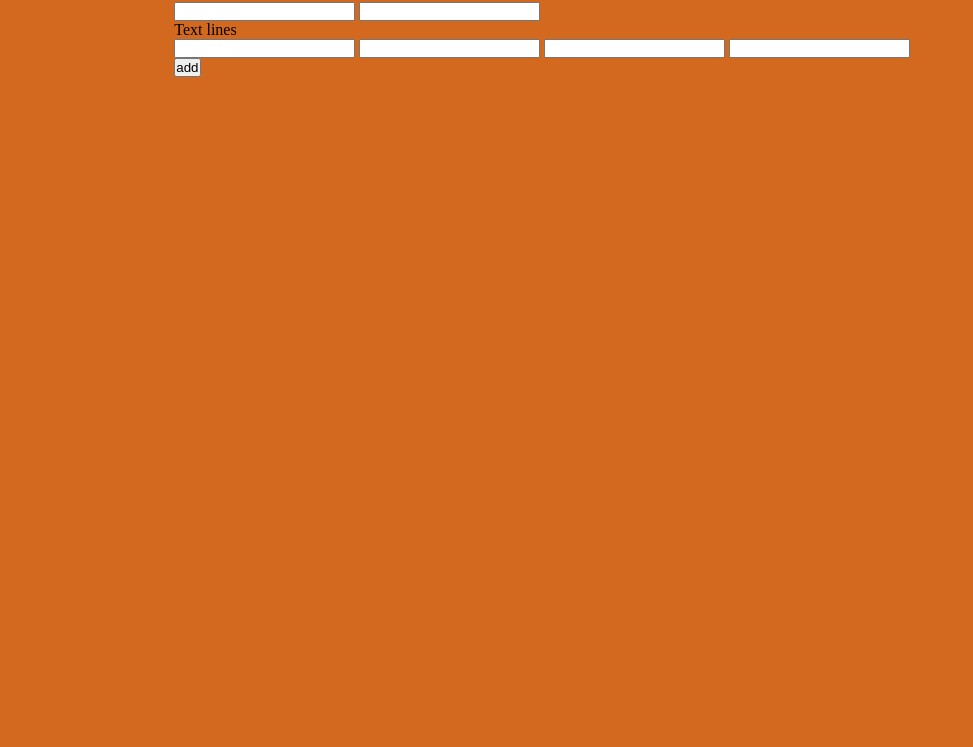
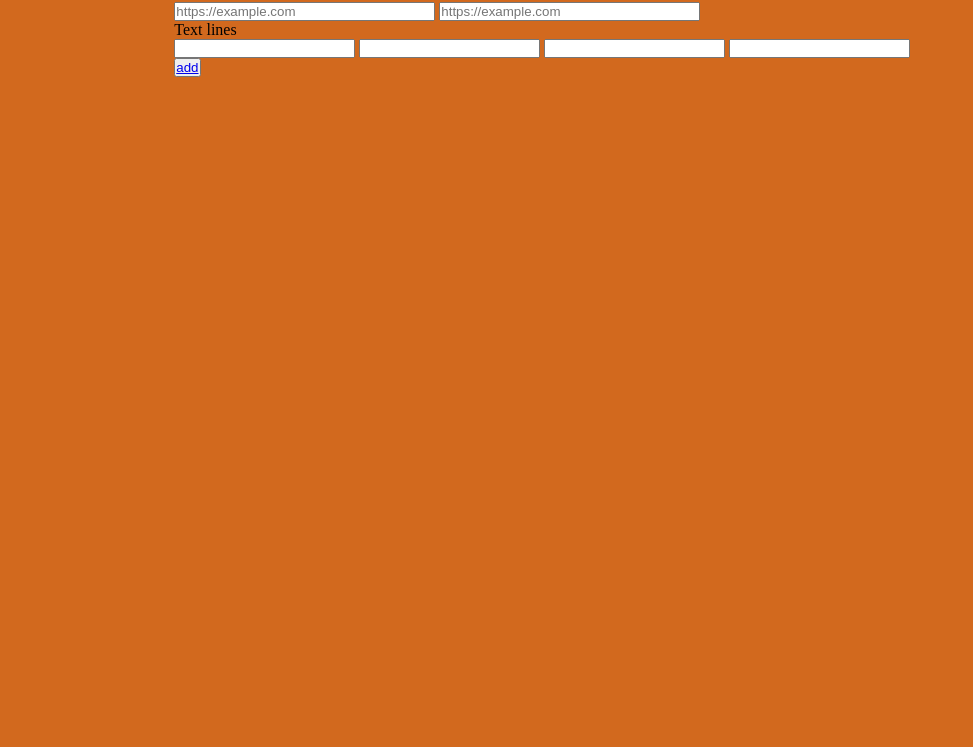
Before and after one commit to yarinisraeli24/adds, a website: page node_server/addAd.html in a window 1280 px wide. Shown: the part 53-800 px from the top of the page, without its empty margins (0-973 px from the left). Drawn offline with nearby package versions, Linux system fonts and the light colour scheme.

Commit message:
last changes

```diff
--- a/node_server/addAd.html
+++ b/node_server/addAd.html
@@ -9,16 +9,23 @@
 </head>
 <body>
     <div>
-    <label for="Add name">name</label> <input type="text" id="ad_name"><br>
+    <label for="Ad name">name</label> <input type="text" id="ad_name"><br>
     <label for="Pictures">Pictures</label>
-     <input type="url" id="pictureUrl1">
-     <input type="url" id="pictureUrl2"><br>
+    <input type="url" name="url" id="pictureUrl1"
+       placeholder="https://example.com"
+       pattern="https://.*" size="30"
+       required>
+     <input type="url" name="url" id="pictureUrl2"
+     placeholder="https://example.com"
+     pattern="https://.*" size="30"
+     required>
     <label for="Text lines">Text lines</label>
     <input type="text" id="text1">
     <input type="text" id="text2">
     <input type="text" id="text3">
     <input type="text" id="text4"><br>
-    <button id="add" onclick="onAddAd()">add</button>
+    <button id="add" onclick="onAddAd()"><a href="./Admin">add</a></button>
+
 </div>
 </body>
 <script>
@@ -52,5 +59,6 @@ function onAddAd(event) {
         }
     }
     });
+
 }
 </script>
--- a/node_server/server.js
+++ b/node_server/server.js
@@ -121,6 +121,7 @@ app.get('/addAd', (req, res) => {
   //disconnect connect id
   res.sendFile(path.join(__dirname + '/addAd.html'));
 })
+
 app.get('/getAd', (req, res) => {
 
   const checkIfDateIsValid = (item) => {
@@ -204,6 +205,9 @@ app.post('/changePassword', (req, res) => {
   const { body } = req;
   const {newName, oldName, newPassword } = body;
   db.collection('admin').findOne({session:req.sessionID},(err,result)=>{
+  if(oldName==""){
+    res.send("old user name is mendatory")
+  }
   if(newName!="" && newPassword!=""){
     db.collection('admin').updateOne({username: oldName}, {$set:{password:newPassword , username: newName}})
     res.send("username and password changed successfully")
```
